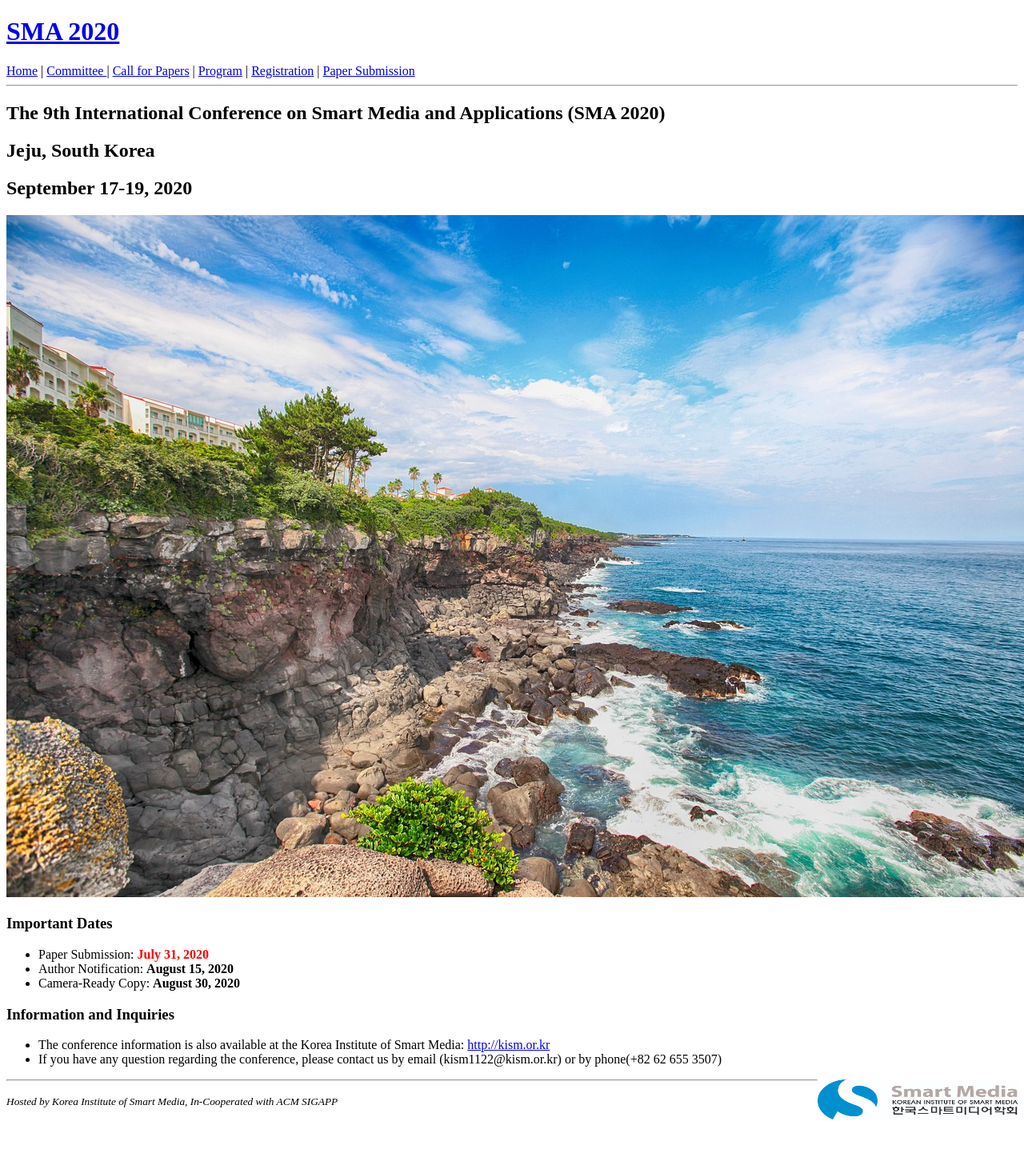
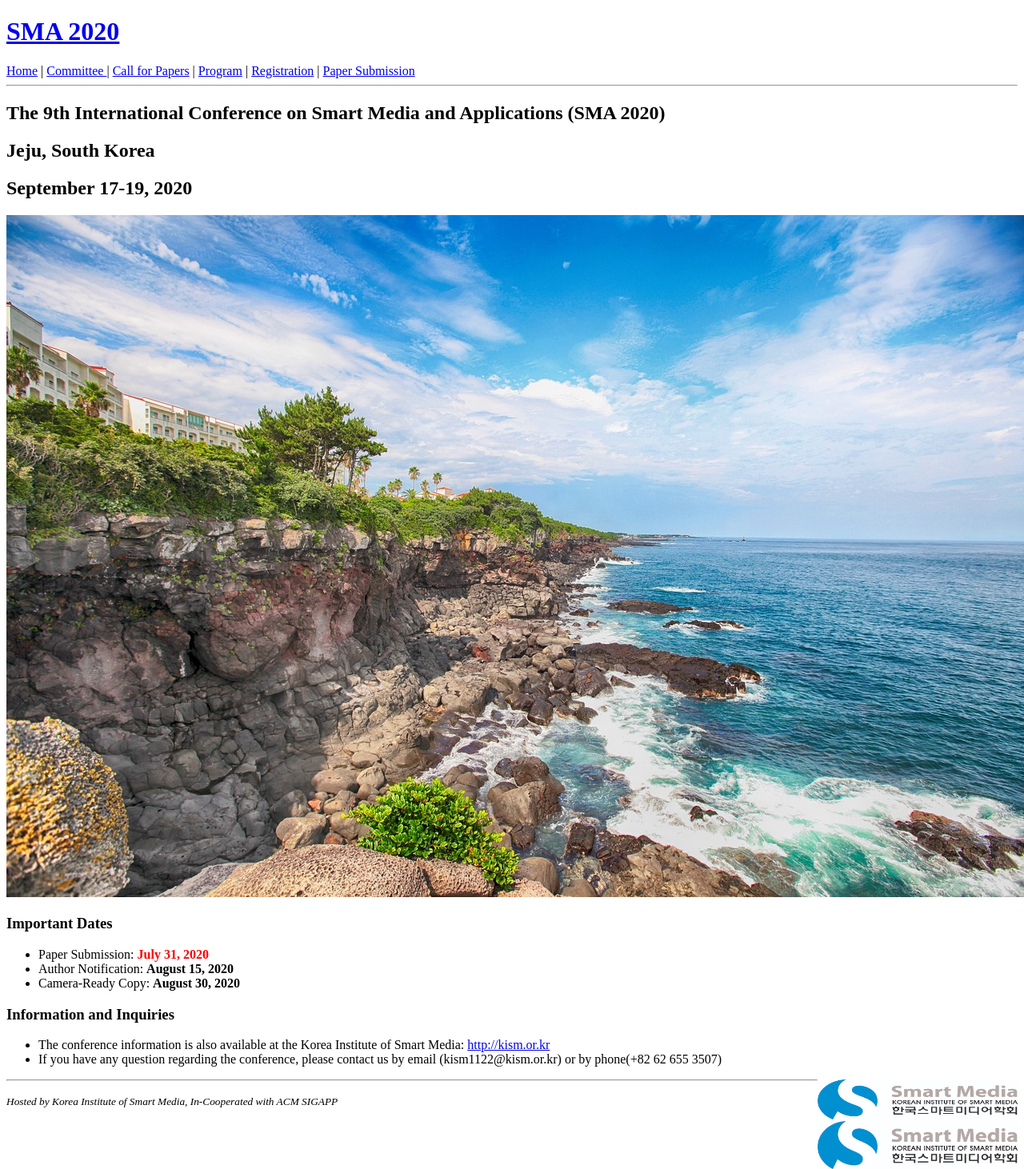
Before and after one commit to icea-conf/sma-2020.github.io, a Jekyll site: the page built from index.html, in a window 1280 px wide. Shown: the whole page at 80% size. Built offline with Jekyll 4.4.1, drawn with Linux system fonts in a browser that asks for light colours; the list of posts is cut into pages by our own code; before the commit the page ends 1402 px from its top, so only the background shows below that.

Commit message:
Update default.html

```diff
--- a/_layouts/default.html
+++ b/_layouts/default.html
@@ -25,5 +25,6 @@
     {{ content }}
 <hr>
     <p><small> <i>Hosted by Korea Institute of Smart Media, In-Cooperated with ACM SIGAPP</i> </small></p>
+    <img src="https://sma-2020.github.io/image/logo.png" alt="" width="250" height="60" align="right">
 </body>
 </html>
```
